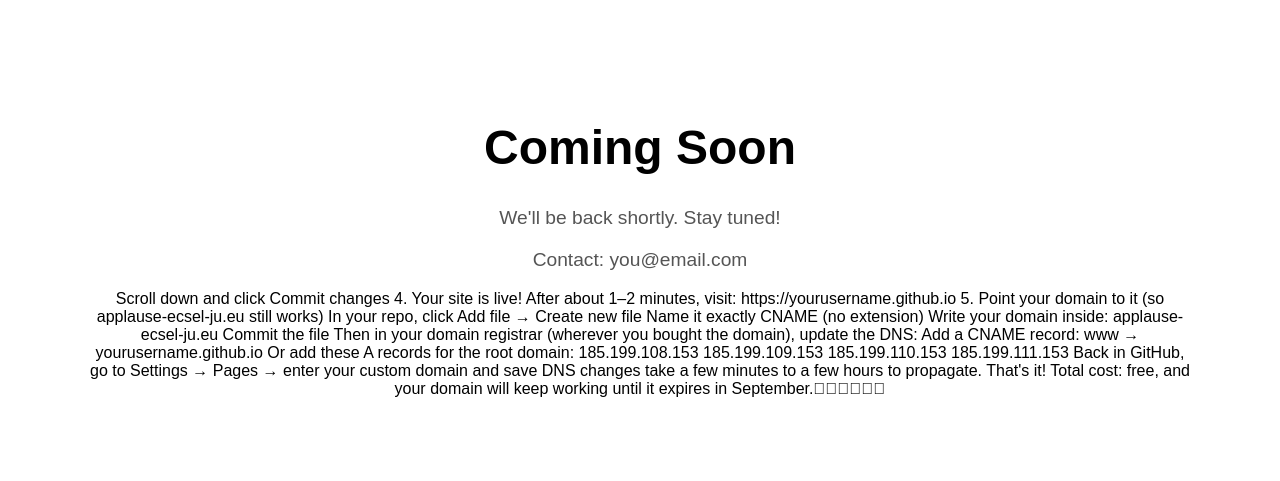
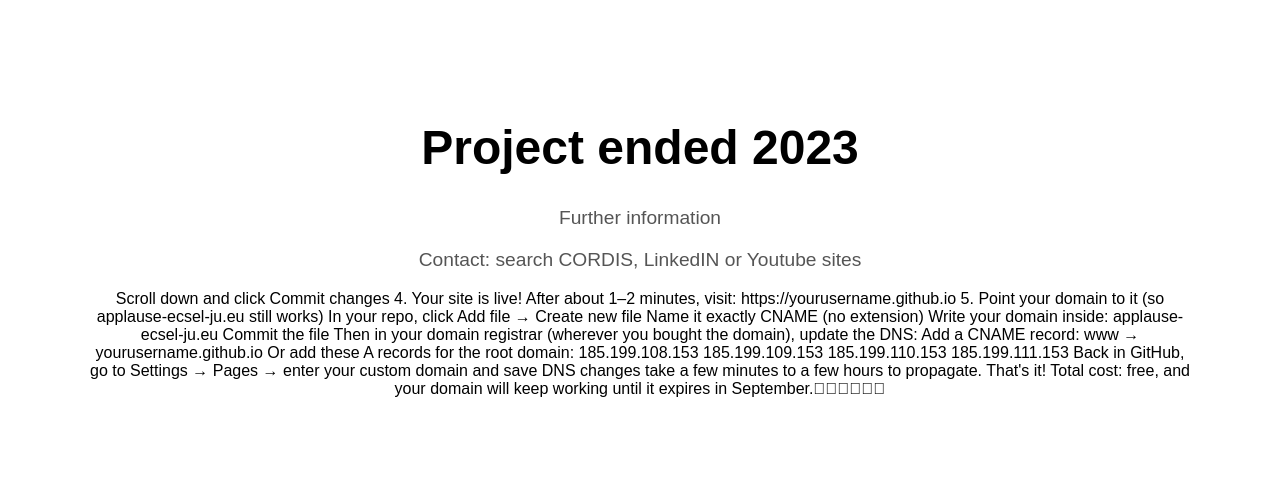
Before and after one commit to JoSpe-ctrl/applause-site, a plain HTML site: page index.html in a window 1280 px wide. Drawn offline with Linux system fonts and the light colour scheme.

Commit message:
Update index.html

```diff
--- a/index.html
+++ b/index.html
@@ -2,7 +2,7 @@
 <html lang="en">
 <head>
   <meta charset="UTF-8">
-  <title>Coming Soon</title>
+  <title>Project Website Closed</title>
   <style>
     body { font-family: sans-serif; text-align: center; padding: 80px; }
     h1 { font-size: 3em; }
@@ -10,9 +10,9 @@
   </style>
 </head>
 <body>
-  <h1>Coming Soon</h1>
-  <p>We'll be back shortly. Stay tuned!</p>
-  <p>Contact: you@email.com</p>
+  <h1>Project ended 2023</h1>
+  <p>Further information</p>
+  <p>Contact: search CORDIS, LinkedIN or Youtube sites</p>
 </body>
 </html>
 
```
